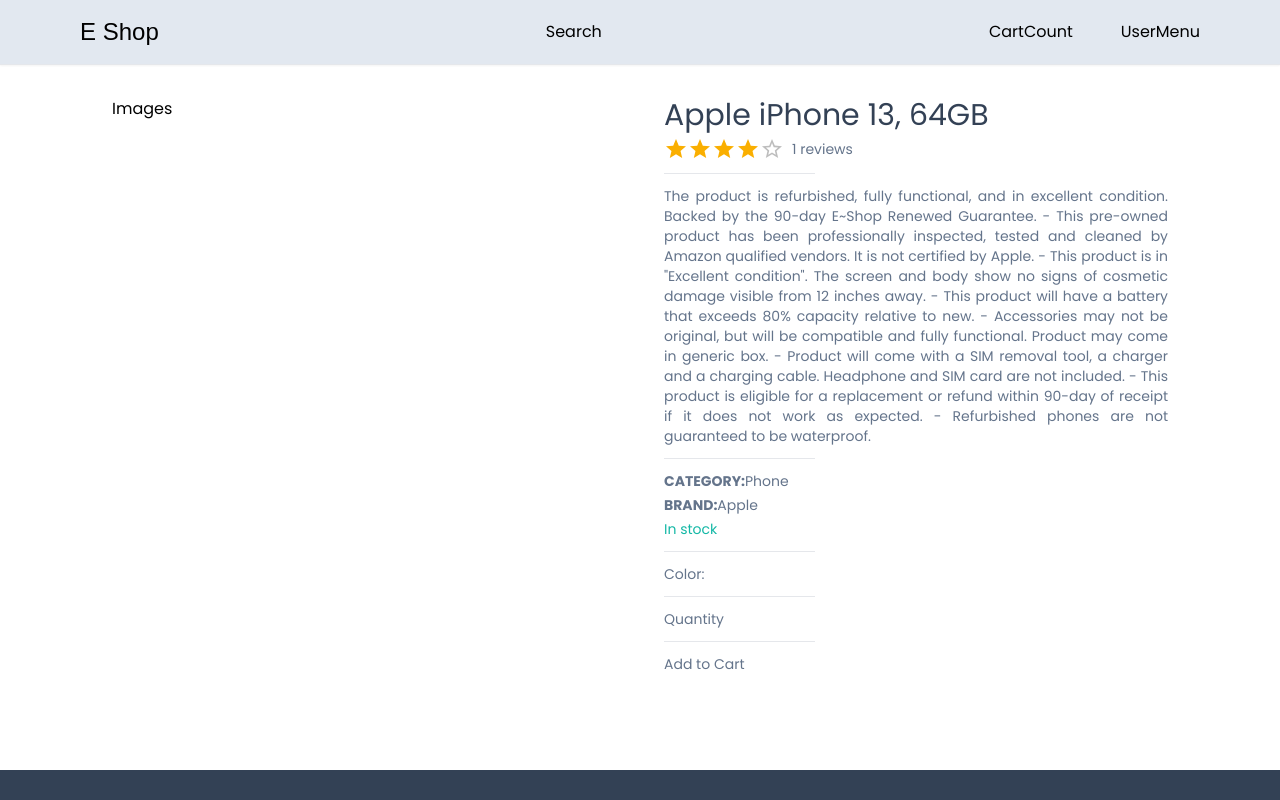
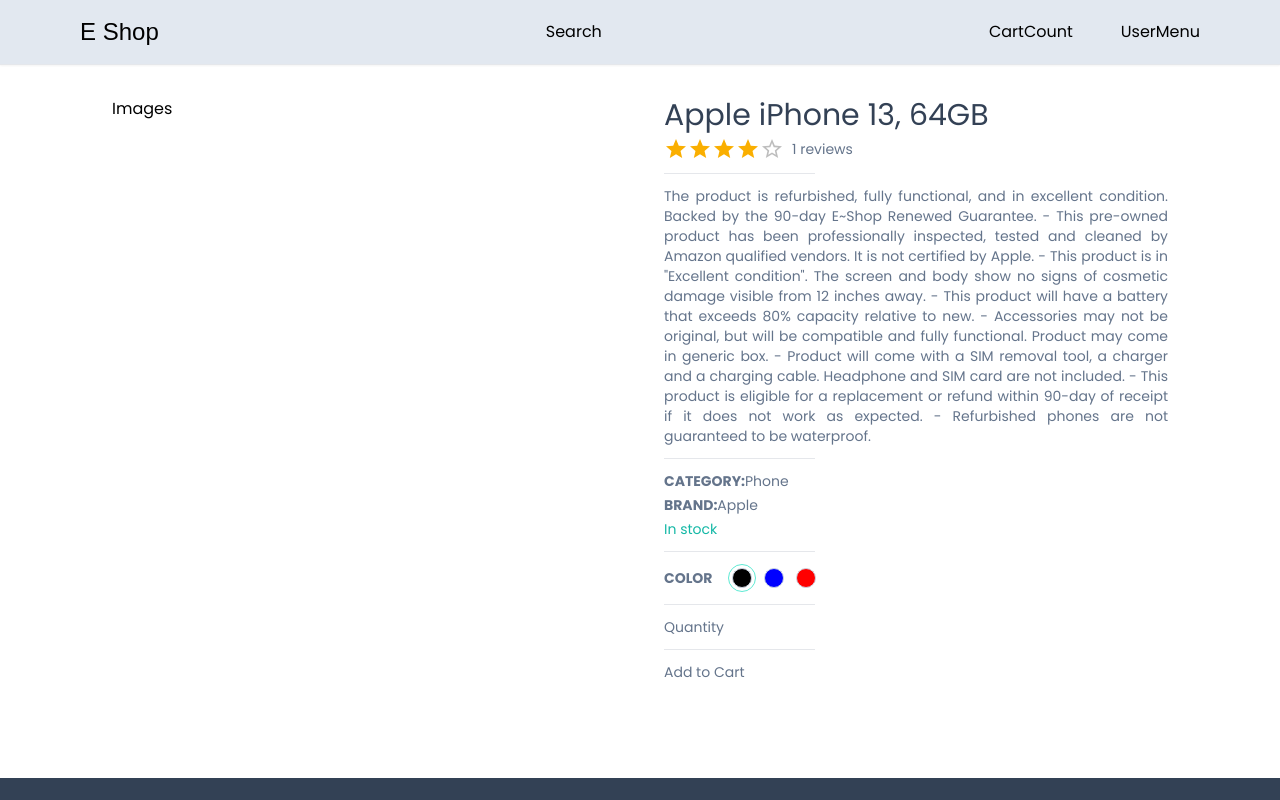
Before and after one commit to chamikalakshithadev/Fullstack-E-Commerce, a Next.js app: page /product/1 in a window 1280 px wide. Shown: the top 800 px of the page. Built offline with nearby package versions, Linux system fonts and the light colour scheme; a web font is replaced by a local one.

Commit message:
color select

```diff
--- /dev/null
+++ b/app/components/products/SetColor.tsx
@@ -0,0 +1,47 @@
+"use client";
+import {
+  CartProductType,
+  SelectedImgType,
+} from "@/app/product/[productId]/ProductDetails";
+import React from "react";
+interface SetColorProps {
+  images: SelectedImgType[];
+  cartProduct: CartProductType;
+  handleColorSelect: (value: SelectedImgType) => void;
+}
+
+const SetColor: React.FC<SetColorProps> = ({
+  images,
+  cartProduct,
+  handleColorSelect,
+}) => {
+  return (
+    <div>
+      <div className="flex gap-4 items-center">
+        <span className="font-semibold">COLOR</span>
+        <div className="flex gap-1 ">
+          {images.map((image) => {
+            return (
+              <div
+                key={image.color}
+                onClick={() => handleColorSelect(image)}
+                className={`h-7 w-7 rounded-full border-teal-300 flex items-center justify-center ${
+                  cartProduct.selectedImg.color === image.color
+                    ? "border-[1.5px]"
+                    : "border-none"
+                }`}
+              >
+                <div
+                  style={{ background: image.colorCode }}
+                  className="h-5 w-5 rounded-full border-[1.2px] border-slate-300 cursor-pointer"
+                ></div>
+              </div>
+            );
+          })}
+        </div>
+      </div>
+    </div>
+  );
+};
+
+export default SetColor;
--- a/app/product/[productId]/ProductDetails.tsx
+++ b/app/product/[productId]/ProductDetails.tsx
@@ -1,18 +1,58 @@
 "use client";
+import SetColor from "@/app/components/products/SetColor";
 import { Rating } from "@mui/material";
-import React from "react";
+import React, { useCallback, useState } from "react";
 interface ProductDetailsProps {
   product: any;
 }
+
+export type CartProductType = {
+  id: string;
+  name: string;
+  description: string;
+  category: string;
+  brand: string;
+  selectedImg: SelectedImgType;
+  quantity: number;
+  price: number;
+};
+
+export type SelectedImgType = {
+  color: string;
+  colorCode: string;
+  image: string;
+};
 
 const Horizontal = () => {
   return <hr className="w-[30%] my-2" />;
 };
 
 const ProductDetails: React.FC<ProductDetailsProps> = ({ product }) => {
+  const [cartProduct, setCartProduct] = useState<CartProductType>({
+    id: product.id,
+    name: product.name,
+    description: product.description,
+    category: product.category,
+    brand: product.brand,
+    selectedImg: { ...product.images[0] },
+    quantity: 1,
+    price: product.price,
+  });
+
+  console.log(cartProduct);
+
   const productRating =
     product.reviews.reduce((acc: number, item: any) => item.rating + acc, 0) /
     product.reviews.length;
+
+  const handleColorSelect = useCallback(
+    (value: SelectedImgType) => {
+      setCartProduct((prev) => {
+        return { ...prev, selectedImg: value };
+      });
+    },
+    [cartProduct.selectedImg]
+  );
   return (
     <div className="grid grid-cols-1 md:grid-cols-2 gap-12">
       <div>Images</div>
@@ -37,7 +77,11 @@
           {product.inStock ? "In stock" : "Out of stock"}
         </div>
         <Horizontal />
-        <div>Color:</div>
+        <SetColor
+          cartProduct={cartProduct}
+          images={product.images}
+          handleColorSelect={handleColorSelect}
+        />
         <Horizontal />
         <div>Quantity</div>
         <Horizontal />
```
